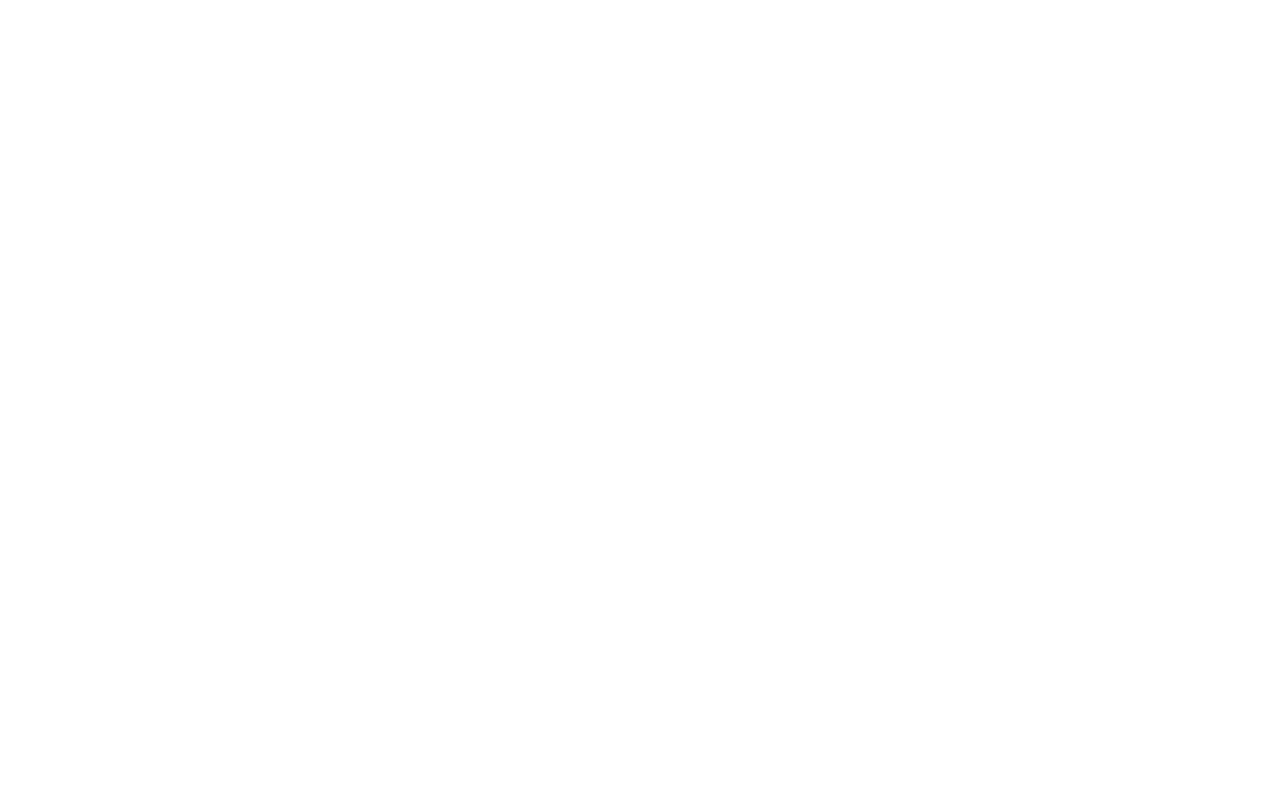
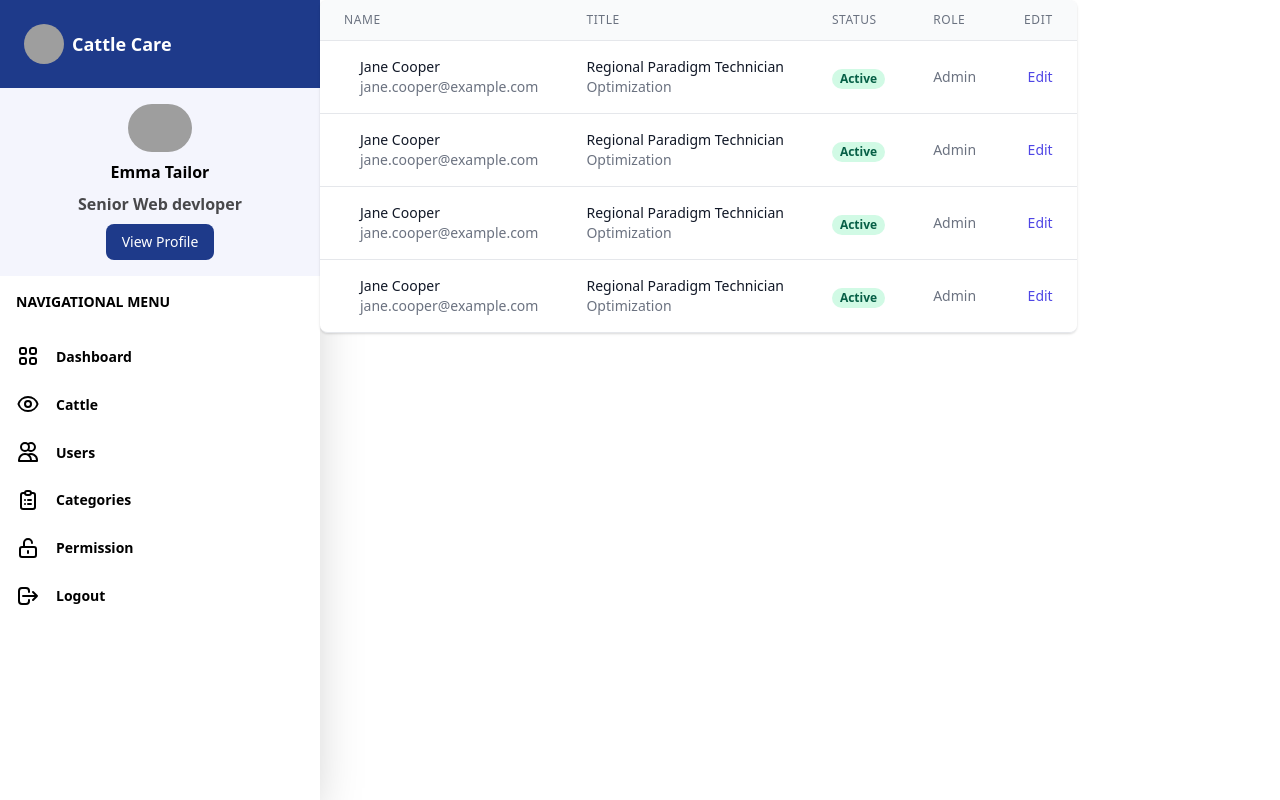
Before and after one commit to Cattle-Care/cattle-care-admin, a React (Create React App) app: page /cattle in a window 1280 px wide. Built offline with nearby package versions, Linux system fonts and the light colour scheme; grey boxes are pictures that could not be loaded.

Commit message:
routting added

```diff
--- a/src/components/Cattle.js
+++ b/src/components/Cattle.js
@@ -1,8 +1,9 @@
 import React from 'react';
-
+import Layout from '../components/Layout';
 function Cattle() {
     return (
         <>
+          <Layout>
         <div className="mx-auto  max-w-screen-xl ">
             <div className="flex flex-col">
 
@@ -162,6 +163,7 @@
   </div>
   </div>
 </div>
+</Layout>
         </>
     )
 }
--- a/src/components/Sidebar.js
+++ b/src/components/Sidebar.js
@@ -78,9 +78,11 @@
                   d="M2.458 12C3.732 7.943 7.523 5 12 5c4.478 0 8.268 2.943 9.542 7-1.274 4.057-5.064 7-9.542 7-4.477 0-8.268-2.943-9.542-7z"
                 />
               </svg>
+              <Link to="/cattle">
               <a href="#" className="ml-4 text-sm font-semibold">
                 Cattle
               </a>
+              </Link>
             </div>
           </div>
           <div className="bg-transparent py-2 rounded-r-full hover:bg-gray-200 mr-2 hover:text-blue-500">
--- a/src/components/User.js
+++ b/src/components/User.js
@@ -1,10 +1,11 @@
 /* eslint-disable jsx-a11y/anchor-is-valid */
 import React from "react";
-import Sidebar from "./Sidebar"
+import Sidebar from "./Sidebar";
+import Layout from '../components/Layout';
 export default function User() {
   return (
     <>
-
+       <Layout>
       <div class="flex flex-col">
         <div class="-my-2 -ml-8">
           <div class="py-2 align-middle inline-block min-w-full sm:px-6 lg:px-8">
@@ -195,6 +196,7 @@
           </div>
         </div>
       </div>
+      </Layout>
     </>
   );
 }
--- a/src/pages/index.js
+++ b/src/pages/index.js
@@ -3,6 +3,7 @@
 import User from '../components/User';
 import Home from './Home';
 import Dashboard from "../components/Dashboard";
+import Cattle from "../components/Cattle";
 // import Users from './Users'
 class App extends React.Component {
   render() {
@@ -12,6 +13,7 @@
           <Switch>
             <Route exact path="/" component={Home} />
             <Route exact path="/dashboard" component={Dashboard} />
+            <Route exact path="/cattle" component={Cattle} />
             <Route exact path="/user" component={User} />
           </Switch>
         </BrowserRouter>
```
